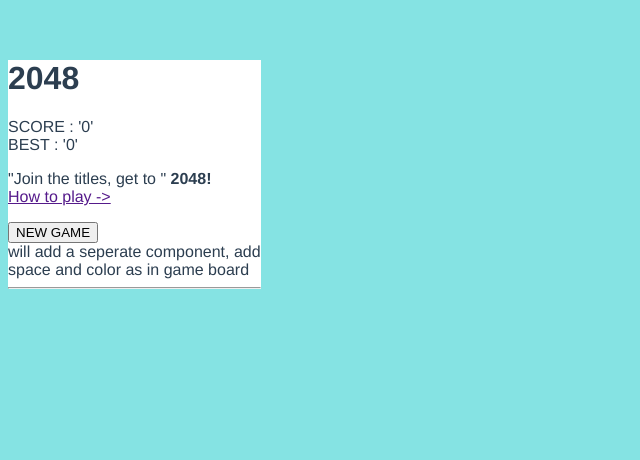
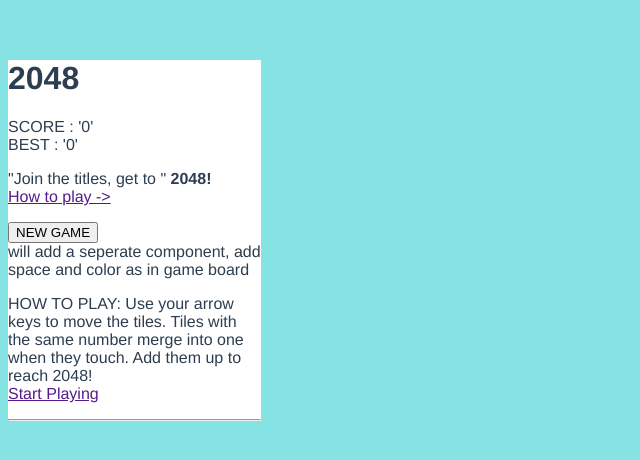
Before and after one commit to vinayjs/2048-gamevuejs, a Vue app: page / in a window 1280 px wide. Shown: the top 460 px of the page, without its empty margins (0-640 px from the left). Built offline with nearby package versions, Linux system fonts and the light colour scheme.

Commit message:
add conatiner for 'about game section'

```diff
--- a/src/components/MainContainer.vue
+++ b/src/components/MainContainer.vue
@@ -15,10 +15,18 @@
           <br>
           <a href="">How to play -></a>
         </p>
-        <button class="new-gane">NEW GAME</button>
+        <button class="new-game">NEW GAME</button>
       </div>
       <div class="game-board">will add a seperate component, add space and color as in game board</div>
       <span></span>
+      <div class="below-gameboard">
+        <p class="about-game">
+            HOW TO PLAY: Use your arrow keys to move the tiles. Tiles with the same number merge into one when they touch.
+           Add them up to reach 2048!
+           <br>
+           <a href="">Start Playing</a>
+        </p>
+      </div>
       <hr>
    </div>
 </template>
```
